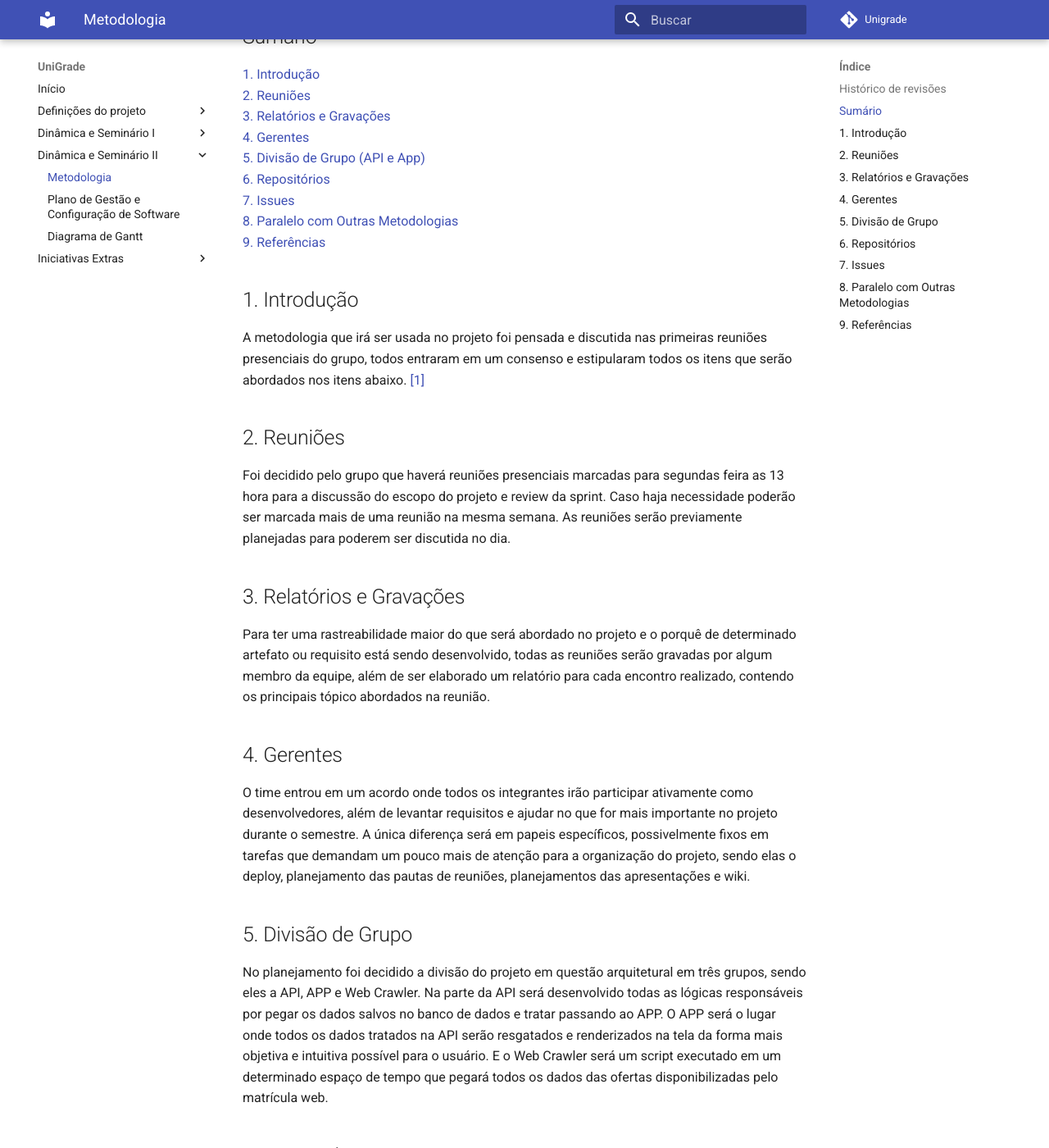
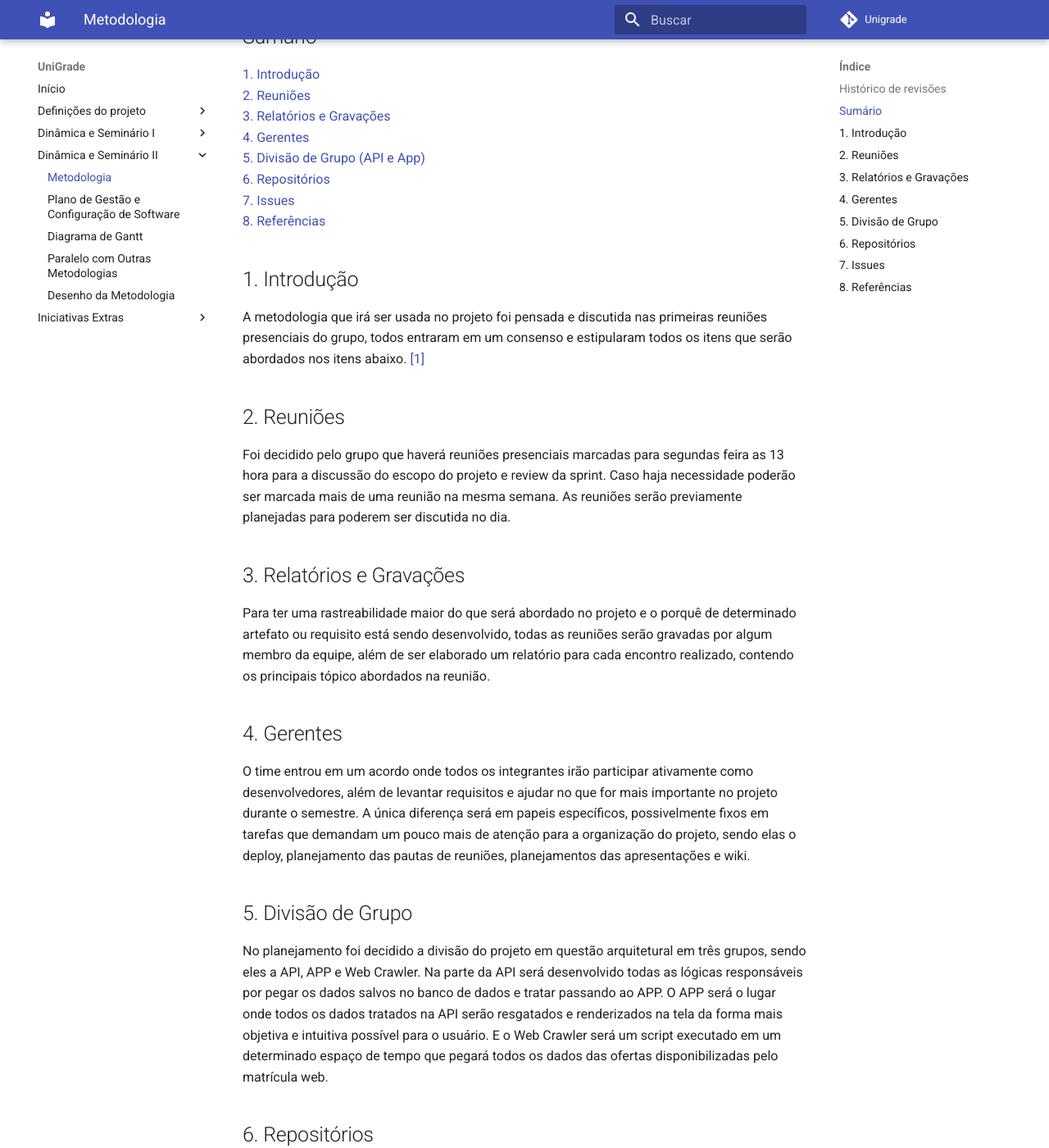
Before and after one commit to ads-unigrade-2019-1/Wiki, an MkDocs documentation site: the page built from docs/dinamica02/metodologia.md, in a window 1280 px wide and 1400 px high, scrolled down 559 px. Shown: the whole window at 82% size. Built offline with MkDocs 1.6.1 and Material for MkDocs 9.7.7, drawn with Linux system fonts in a browser that asks for light colours; some of the changed text lies outside the part shown.

```diff
--- a/docs/dinamica02/metodologia.md
+++ b/docs/dinamica02/metodologia.md
@@ -19,14 +19,11 @@
 [5. Divisão de Grupo (API e App)](#5-divisao-de-grupo)<br>
 [6. Repositórios](#6-repositorios)<br>
 [7. Issues](#7-issues)<br>
-[8. Paralelo com Outras Metodologias](#8-paralelo-com-outras-metodologias)<br>
-[9. Referências ](#9-referencias)
-
+[8. Referências ](#8-referencias)
 
 ## 1. Introdução
 
 A metodologia que irá ser usada no projeto foi pensada e discutida nas primeiras reuniões presenciais do grupo, todos entraram em um consenso e estipularam todos os itens que serão abordados nos itens abaixo. [ [1] ](#6-referências)
-
 
 ## 2. Reuniões
 
@@ -40,7 +37,6 @@ Para ter uma rastreabilidade maior do que será abordado no projeto e o porquê
 
 O time entrou em um acordo onde todos os integrantes irão participar ativamente como desenvolvedores, além de levantar requisitos e ajudar no que for mais importante no projeto durante o semestre. A única diferença será em papeis específicos, possivelmente fixos em tarefas que demandam um pouco mais de atenção para a organização do projeto, sendo elas o deploy, planejamento das pautas de reuniões, planejamentos das apresentações e wiki.
 
-
 ## 5. Divisão de Grupo
 
 No planejamento foi decidido a divisão do projeto em questão arquitetural em três grupos, sendo eles a API, APP e Web Crawler. Na parte da API será desenvolvido todas as lógicas responsáveis por pegar os dados salvos no banco de dados e tratar passando ao APP.  O APP será o lugar onde todos os dados tratados na API serão resgatados e renderizados na tela da forma mais objetiva e intuitiva possível para o usuário. E o Web Crawler será um script executado em um determinado espaço de tempo que pegará todos os dados das ofertas disponibilizadas pelo matrícula web.
@@ -49,9 +45,6 @@ No planejamento foi decidido a divisão do projeto em questão arquitetural em t
 
 ## 7. Issues
 
-
-## 8. Paralelo com Outras Metodologias
-
-## 9. Referências
+## 8. Referências
 
 [1] Audios Reunião dia 18/03/2018, presente no link: https://drive.google.com/drive/folders/1krGcJWnMwMN8nvdFoCcBlZBWBollCCqw
--- a/mkdocs.yml
+++ b/mkdocs.yml
@@ -24,6 +24,8 @@ nav:
         - Metodologia: dinamica02/metodologia.md
         - Plano de Gestão e Configuração de Software: dinamica02/GCS.md
         - Diagrama de Gantt: dinamica02/DiagramaGantt.md
+        - Paralelo com Outras Metodologias: dinamica02/ParaleloMetodologias.md
+        - Desenho da Metodologia: dinamica02/BPMN.md
     - Iniciativas Extras:
         - Relatórios das Reuniões:
             - Relatório I: iniciativas_extras/relatorios/relatorio1.md
```
Also changed, not shown: docs/dinamica01/5w2h.md (+1 -1 lines), docs/dinamica01/causaefeito.md (+1 -1 lines), docs/dinamica01/richpicture.md (+2 -2 lines), docs/dinamica02/BPMN.md (added, +28 -0 lines), docs/dinamica02/ParaleloMetodologias.md (added, +14 -0 lines), docs/dinamica02/img/bpmn_geral.png (added), 1 other file.
